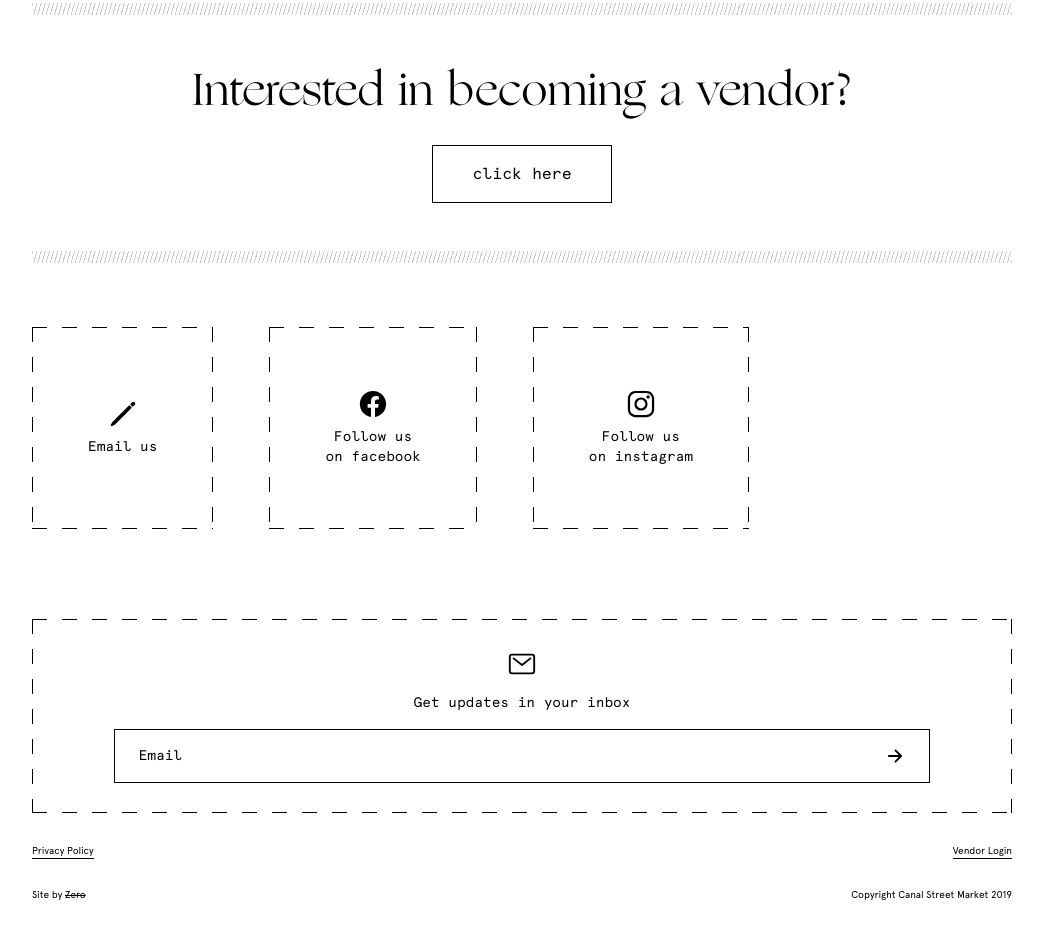
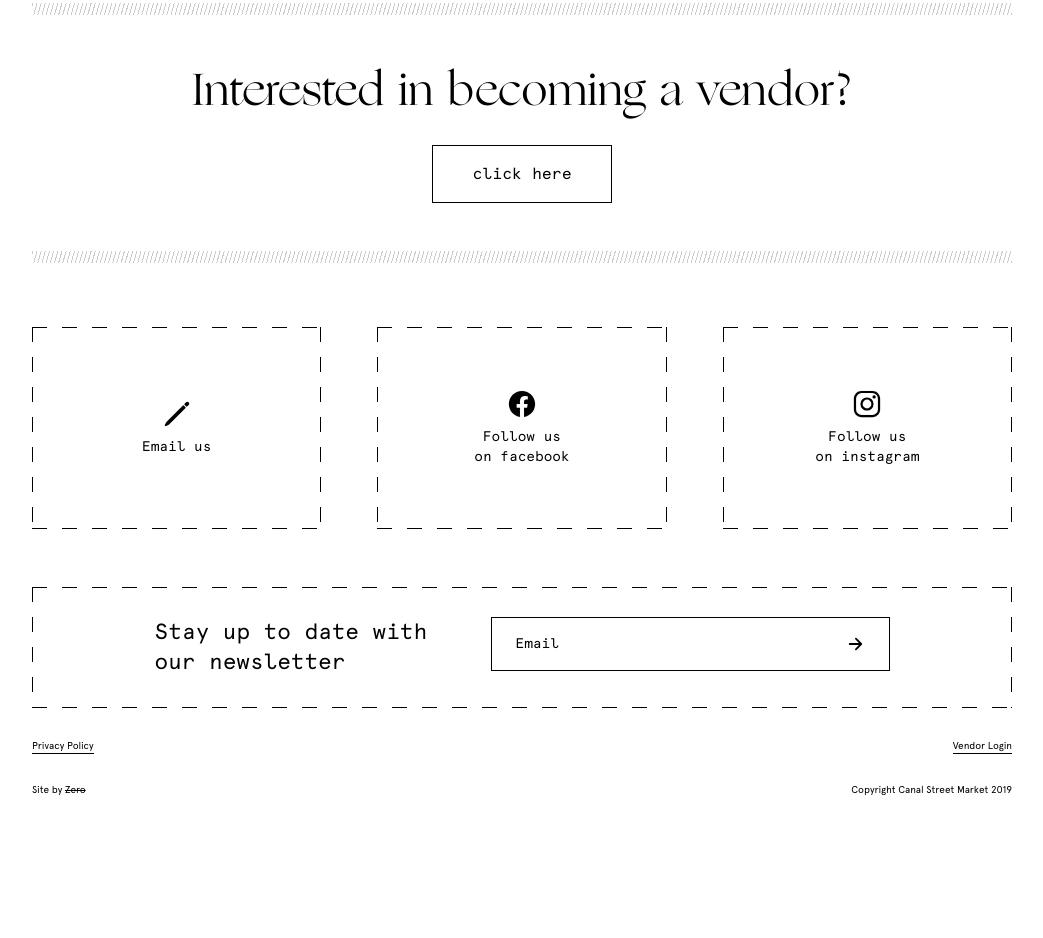
Before and after one commit to kxng0109/canalstreet-mockup, a website: page public/index.html in a window 1280 px wide. Shown: the part 3903-4841 px from the top of the page, without its empty margins (28-1071 px from the left). After the commit the page ends 4764 px from the top, so only its background shows below. Drawn offline with nearby package versions, Linux system fonts and the light colour scheme; a web font is replaced by a local one.

Commit message:
Almost done with styling

```diff
--- a/public/index.html
+++ b/public/index.html
@@ -171,10 +171,11 @@
 					</div>
 				</div>
 
-				<div class="footer--reach-us footer--email">
+				<div class="footer--reach-us" id="footer--email">
 					<div class="preformatted">
+						<p id="footer--big-screen">Stay up to date with our newsletter</p>
 						<ion-icon name="mail-outline" class="footer--reach-us-icon"></ion-icon>
-						<p>Get updates in your inbox</p>
+						<p id="footer--small-screen">Get updates in your inbox</p>
 						<div class="footer--input-email">
 							<input id="footer--input-email-field" type="email" name="email" placeholder="Email">
 							<ion-icon name="arrow-forward-outline" class="footer--input-email-enter-btn"></ion-icon>
--- a/public/index.js
+++ b/public/index.js
@@ -9,6 +9,7 @@ const openMenu = makeVariable('.openTheMenu');
 const menuOptions = makeVariable(".menu--options", 'querySelectorAll');
 const menuMoreInfo = makeVariable("#menu--more-info");
 const logo = makeVariable('#logo');
+const deviceWidth = screen.width
 const verticalPixels = document.documentElement.onscroll = () => document.documentElement.scrollTop;
 const fadeInImages = makeVariable('.fade', 'querySelectorAll');
 let documentSize = parseInt(getComputedStyle(document.documentElement, undefined).getPropertyValue('height'));
@@ -48,6 +49,10 @@ const imagesChecker = (index, firstValue, secondValue) =>{
 }
 
 // Didn't use window.onscroll because it lags the clients side. Interval seems much better
+switch (true) {
+	case deviceWidth >= 768:
+	break;
+	default:
 		setInterval(() =>{
 			imagesChecker(0, 3.4, 9) ? fadeInImages[0].style.opacity = '1'
 			: imagesChecker(1, 16, 23) ? fadeInImages[1].style.opacity = '1'
@@ -55,5 +60,8 @@ setInterval(() =>{
 			: imagesChecker(3, 38, 50) ? fadeInImages[3].style.opacity = '1'
 			: false
 		}, 250)
+	break;
+}
+// window.onscroll = () => console.log(verticalPixels())
 
 window.onresize = () => {return documentSize = parseInt(getComputedStyle(document.documentElement, undefined).getPropertyValue('height'))};
--- a/src/styles.css
+++ b/src/styles.css
@@ -340,23 +340,43 @@ main>#fourth-section{
 }
 
 #footer--idk{
-	@apply flex flex-col md:flex-row
+	@apply flex flex-col md:flex-row md:justify-between
 }
 
 #footer--idk .footer--reach-us{
-	@apply md:mr-[3.5rem] md:px-14 md:flex md:flex-col md:items-center md:justify-center md:py-8
+	@apply md:mr-[3.5rem] md:px-16 md:flex md:flex-col md:items-center md:justify-center md:py-8 md:w-1/3
+}
+
+#footer--idk .footer--reach-us:last-of-type{
+	@apply md:mr-0
 }
 
 .footer--reach-us-icon{
 	@apply pt-[1.875rem] pb-2 text-3xl
 }
 
+#footer--small-screen{
+	@apply md:hidden
+}
+
+#footer--big-screen{
+	@apply hidden md:block text-[1.375rem] text-left leading-snug mr-10
+}
+
 .footer--reach-us .preformatted{
 	@apply text-center pb-[1.875rem] text-sm mb-0
 }
 
-.footer--email{
-	@apply mt-[3.75rem]
+#footer--email>.preformatted{
+	@apply pb-0 flex flex-row w-3/4 mx-auto items-start
+}
+
+#footer--email .footer--reach-us-icon{
+	@apply pt-0 md:hidden
+}
+
+#footer--email{
+	@apply mt-[1.75rem] py-[1.875rem]
 }
 
 .footer--bottom-divs{
@@ -368,11 +388,11 @@ main>#fourth-section{
 }
 
 .footer--input-email{
-	@apply border border-black px-6 py-4 w-5/6 mt-4 mx-auto flex flex-row justify-between items-center
+	@apply border border-black px-6 py-4 w-5/6 mt-4 mx-auto flex flex-row justify-between items-center  md:mt-0
 }
 
 input[type="email"]{
-	@apply placeholder:text-black placeholder:opacity-100 focus:border-0 focus:outline-0
+	@apply placeholder:text-black placeholder:opacity-100 focus:border-0 focus:outline-0 md:w-full
 }
 
 .footer--input-email-enter-btn{
```
Also changed, not shown: public/styles.css. Lines whose indentation alone changed are shown as unchanged.
